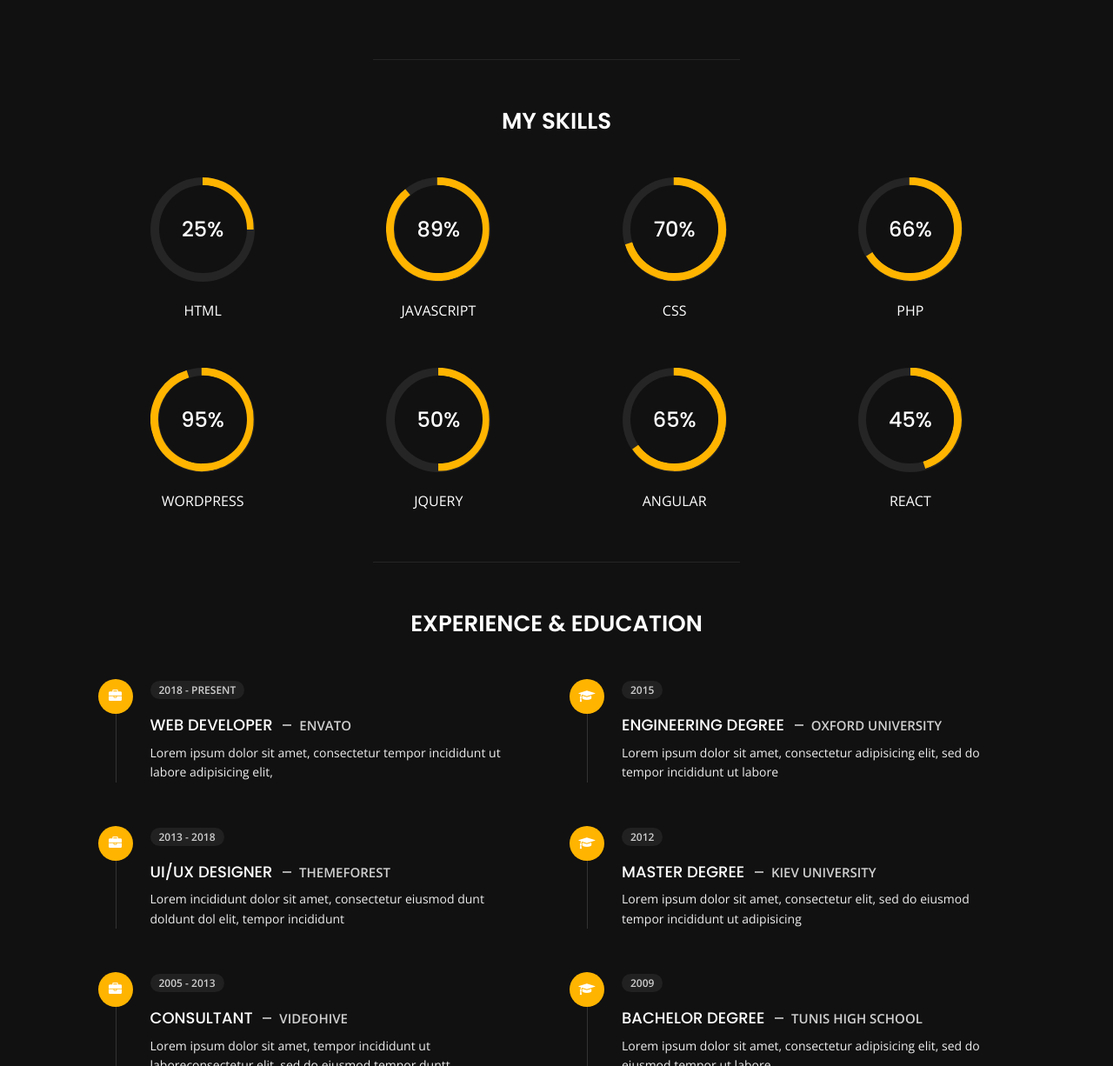
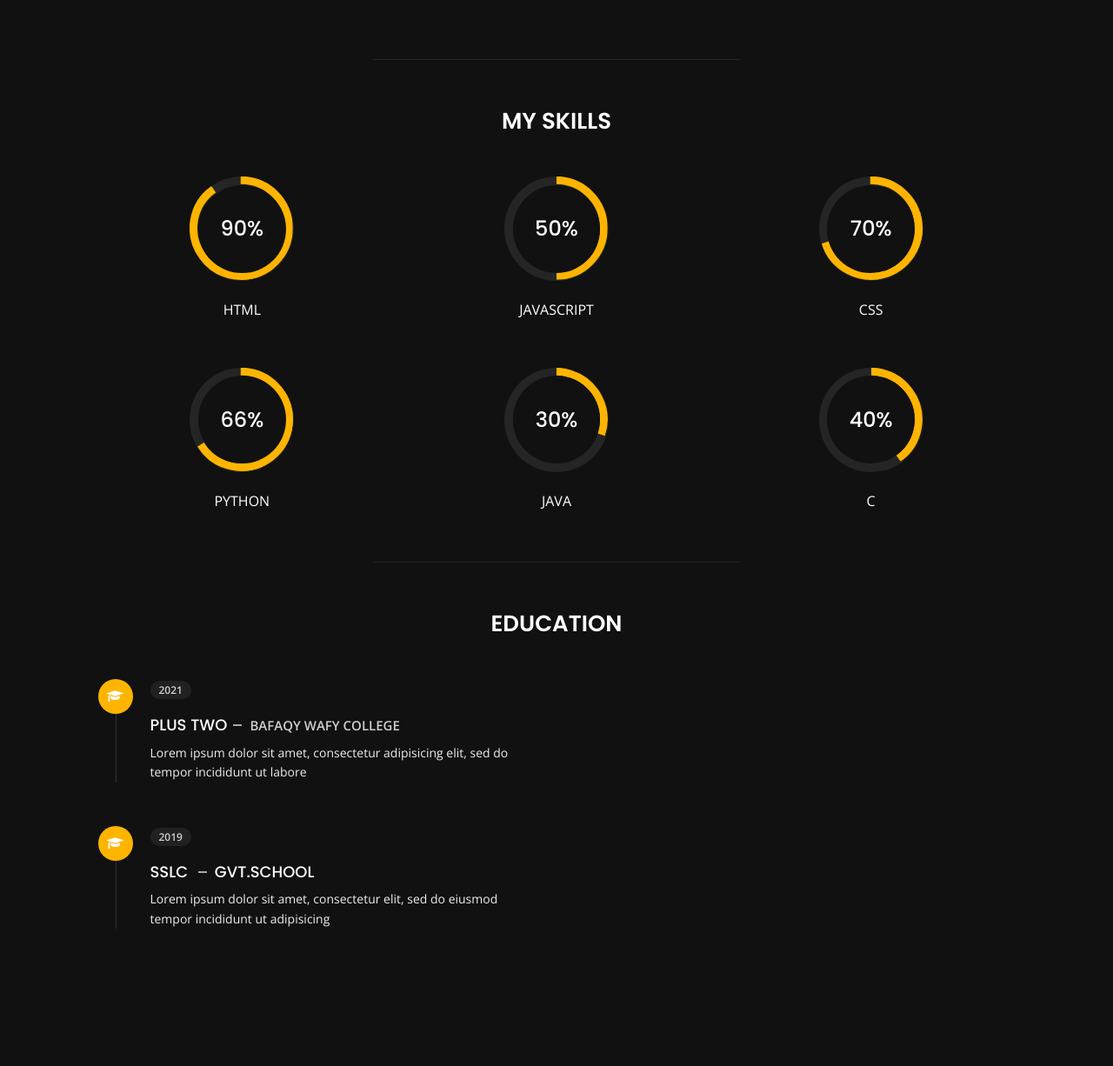
Before and after one commit to sersha01/I-m, a plain HTML site: page about.html in a window 1280 px wide. Shown: the part 569-1795 px from the top of the page at 87% size. After the commit the page ends 1707 px from the top, so only its background shows below. Drawn offline with nearby package versions, Linux system fonts and the light colour scheme.

Commit message:
some not importentchanges

```diff
--- a/about.html
+++ b/about.html
@@ -160,27 +160,21 @@
                     </div>
                     <div class="col-6">
                         <ul class="about-list list-unstyled open-sans-font">
-                            <li> <span class="title">first name :</span> <span class="value d-block d-sm-inline-block d-lg-block d-xl-inline-block">Steve</span> </li>
-                            <li> <span class="title">last name :</span> <span class="value d-block d-sm-inline-block d-lg-block d-xl-inline-block">Milner</span> </li>
-                            <li> <span class="title">Age :</span> <span class="value d-block d-sm-inline-block d-lg-block d-xl-inline-block">27 Years</span> </li>
-                            <li> <span class="title">Nationality :</span> <span class="value d-block d-sm-inline-block d-lg-block d-xl-inline-block">Tunisian</span> </li>
+                            <li> <span class="title">first name :</span> <span class="value d-block d-sm-inline-block d-lg-block d-xl-inline-block">Mohammed</span> </li>
+                            <li> <span class="title">last name :</span> <span class="value d-block d-sm-inline-block d-lg-block d-xl-inline-block">shafeeq</span> </li>
+                            <li> <span class="title">Age :</span> <span class="value d-block d-sm-inline-block d-lg-block d-xl-inline-block">18 Years</span> </li>
+                            <li> <span class="title">Nationality :</span> <span class="value d-block d-sm-inline-block d-lg-block d-xl-inline-block">Indian</span> </li>
                             <li> <span class="title">Freelance :</span> <span class="value d-block d-sm-inline-block d-lg-block d-xl-inline-block">Available</span> </li>
                         </ul>
                     </div>
                     <div class="col-6">
                         <ul class="about-list list-unstyled open-sans-font">
-                            <li> <span class="title">Address :</span> <span class="value d-block d-sm-inline-block d-lg-block d-xl-inline-block">Tunis</span> </li>
-                            <li> <span class="title">phone :</span> <span class="value d-block d-sm-inline-block d-lg-block d-xl-inline-block">+21621184010</span> </li>
-                            <li> <span class="title">Email :</span> <span class="value d-block d-sm-inline-block d-lg-block d-xl-inline-block">you@mail.com</span> </li>
-                            <li> <span class="title">Skype :</span> <span class="value d-block d-sm-inline-block d-lg-block d-xl-inline-block">steve.milner</span> </li>
-                            <li> <span class="title">langages :</span> <span class="value d-block d-sm-inline-block d-lg-block d-xl-inline-block">French, English</span> </li>
+                            <li> <span class="title">Address :</span> <span class="value d-block d-sm-inline-block d-lg-block d-xl-inline-block">India</span> </li>
+                            <li> <span class="title">phone :</span> <span class="value d-block d-sm-inline-block d-lg-block d-xl-inline-block">+919061427297</span> </li>
+                            <li> <span class="title">Email :</span> <span class="value d-block d-sm-inline-block d-lg-block d-xl-inline-block">skperson@mail.com</span> </li>
+                            <li> <span class="title">Skype :</span> <span class="value d-block d-sm-inline-block d-lg-block d-xl-inline-block">Mohammed.shafeeq</span> </li>
+                            <li> <span class="title">langages :</span> <span class="value d-block d-sm-inline-block d-lg-block d-xl-inline-block">Malayalam, English</span> </li>
                         </ul>
-                    </div>
-                    <div class="col-12 mt-3">
-                        <a class="button" href="#">
-                            <span class="button-text">Download CV</span>
-                            <span class="button-icon fa fa-download"></span>
-                        </a>
                     </div>
                 </div>
             </div>
@@ -190,25 +184,25 @@
                 <div class="row">
                     <div class="col-6">
                         <div class="box-stats with-margin">
-                            <h3 class="poppins-font position-relative">12</h3>
-                            <p class="open-sans-font m-0 position-relative text-uppercase">years of <span class="d-block">experience</span></p>
+                            <h3 class="poppins-font position-relative">1</h3>
+                            <p class="open-sans-font m-0 position-relative text-uppercase">years of <span class="d-block">study</span></p>
                         </div>
                     </div>
                     <div class="col-6">
                         <div class="box-stats with-margin">
-                            <h3 class="poppins-font position-relative">97</h3>
-                            <p class="open-sans-font m-0 position-relative text-uppercase">completed <span class="d-block">projects</span></p>
+                            <h3 class="poppins-font position-relative">9</h3>
+                            <p class="open-sans-font m-0 position-relative text-uppercase">completed <span class="d-block">task</span></p>
                         </div>
                     </div>
                     <div class="col-6">
                         <div class="box-stats">
-                            <h3 class="poppins-font position-relative">81</h3>
-                            <p class="open-sans-font m-0 position-relative text-uppercase">Happy<span class="d-block">customers</span></p>
+                            <h3 class="poppins-font position-relative">5</h3>
+                            <p class="open-sans-font m-0 position-relative text-uppercase">risky<span class="d-block">projects</span></p>
                         </div>
                     </div>
                     <div class="col-6">
                         <div class="box-stats">
-                            <h3 class="poppins-font position-relative">53</h3>
+                            <h3 class="poppins-font position-relative">3</h3>
                             <p class="open-sans-font m-0 position-relative text-uppercase">awards <span class="d-block">won</span></p>
                         </div>
                     </div>
@@ -222,9 +216,9 @@
             <div class="col-12">
                 <h3 class="text-uppercase pb-4 pb-sm-5 mb-3 mb-sm-0 text-left text-sm-center custom-title ft-wt-600">My Skills</h3>
             </div>
-            <div class="col-6 col-md-3 mb-3 mb-sm-5">
-                <div class="c100 p25">
-                    <span>25%</span>
+            <div class="col-6 col-md-4 mb-3 mb-sm-5">
+                <div class="c100 p90">
+                    <span>90%</span>
                     <div class="slice">
                         <div class="bar"></div>
                         <div class="fill"></div>
@@ -232,9 +226,9 @@
                 </div>
                 <h6 class="text-uppercase open-sans-font text-center mt-2 mt-sm-4">html</h6>
             </div>
-            <div class="col-6 col-md-3 mb-3 mb-sm-5">
-                <div class="c100 p89">
-                    <span>89%</span>
+            <div class="col-6 col-md-4 mb-3 mb-sm-5">
+                <div class="c100 p50">
+                    <span>50%</span>
                     <div class="slice">
                         <div class="bar"></div>
                         <div class="fill"></div>
@@ -242,7 +236,7 @@
                 </div>
                 <h6 class="text-uppercase open-sans-font text-center mt-2 mt-sm-4">javascript</h6>
             </div>
-            <div class="col-6 col-md-3 mb-3 mb-sm-5">
+            <div class="col-6 col-md-4 mb-3 mb-sm-5">
                 <div class="c100 p70">
                     <span>70%</span>
                     <div class="slice">
@@ -252,7 +246,7 @@
                 </div>
                 <h6 class="text-uppercase open-sans-font text-center mt-2 mt-sm-4">css</h6>
             </div>
-            <div class="col-6 col-md-3 mb-3 mb-sm-5">
+            <div class="col-6 col-md-4 mb-3 mb-sm-5">
                 <div class="c100 p66">
                     <span>66%</span>
                     <div class="slice">
@@ -260,47 +254,26 @@
                         <div class="fill"></div>
                     </div>
                 </div>
-                <h6 class="text-uppercase open-sans-font text-center mt-2 mt-sm-4">php</h6>
-            </div>
-            <div class="col-6 col-md-3 mb-3 mb-sm-5">
-                <div class="c100 p95">
-                    <span>95%</span>
+                <h6 class="text-uppercase open-sans-font text-center mt-2 mt-sm-4">python</h6>
+            </div><div class="col-6 col-md-4 mb-3 mb-sm-5">
+                <div class="c100 p30">
+                    <span>30%</span>
                     <div class="slice">
                         <div class="bar"></div>
                         <div class="fill"></div>
                     </div>
                 </div>
-                <h6 class="text-uppercase open-sans-font text-center mt-2 mt-sm-4">wordpress</h6>
+                <h6 class="text-uppercase open-sans-font text-center mt-2 mt-sm-4">java</h6>
             </div>
-            <div class="col-6 col-md-3 mb-3 mb-sm-5">
-                <div class="c100 p50">
-                    <span>50%</span>
+            <div class="col-6 col-md-4 mb-3 mb-sm-5">
+                <div class="c100 p40">
+                    <span>40%</span>
                     <div class="slice">
                         <div class="bar"></div>
                         <div class="fill"></div>
                     </div>
                 </div>
-                <h6 class="text-uppercase open-sans-font text-center mt-2 mt-sm-4">jquery</h6>
-            </div>
-            <div class="col-6 col-md-3 mb-3 mb-sm-5">
-                <div class="c100 p65">
-                    <span>65%</span>
-                    <div class="slice">
-                        <div class="bar"></div>
-                        <div class="fill"></div>
-                    </div>
-                </div>
-                <h6 class="text-uppercase open-sans-font text-center mt-2 mt-sm-4">angular</h6>
-            </div>
-            <div class="col-6 col-md-3 mb-3 mb-sm-5">
-                <div class="c100 p45">
-                    <span>45%</span>
-                    <div class="slice">
-                        <div class="bar"></div>
-                        <div class="fill"></div>
-                    </div>
-                </div>
-                <h6 class="text-uppercase open-sans-font text-center mt-2 mt-sm-4">react</h6>
+                <h6 class="text-uppercase open-sans-font text-center mt-2 mt-sm-4">c</h6>
             </div>
         </div>
         <!-- Skills Ends -->
@@ -308,37 +281,7 @@
         <!-- Experience & Education Starts -->
         <div class="row">
             <div class="col-12">
-                <h3 class="text-uppercase pb-5 mb-0 text-left text-sm-center custom-title ft-wt-600">Experience <span>&</span> Education</h3>
-            </div>
-            <div class="col-lg-6 m-15px-tb">
-                <div class="resume-box">
-                    <ul>
-                        <li>
-                            <div class="icon">
-                                <i class="fa fa-briefcase"></i>
-                            </div>
-                            <span class="time open-sans-font text-uppercase">2018 - Present</span>
-                            <h5 class="poppins-font text-uppercase">Web Developer <span class="place open-sans-font">Envato</span></h5>
-                            <p class="open-sans-font">Lorem ipsum dolor sit amet, consectetur tempor incididunt ut labore adipisicing elit, </p>
-                        </li>
-                        <li>
-                            <div class="icon">
-                                <i class="fa fa-briefcase"></i>
-                            </div>
-                            <span class="time open-sans-font text-uppercase">2013 - 2018</span>
-                            <h5 class="poppins-font text-uppercase">UI/UX Designer <span class="place open-sans-font">Themeforest</span></h5>
-                            <p class="open-sans-font">Lorem incididunt dolor sit amet, consectetur eiusmod dunt doldunt dol elit, tempor incididunt</p>
-                        </li>
-                        <li>
-                            <div class="icon">
-                                <i class="fa fa-briefcase"></i>
-                            </div>
-                            <span class="time open-sans-font text-uppercase">2005 - 2013</span>
-                            <h5 class="poppins-font text-uppercase">Consultant <span class="place open-sans-font">Videohive</span></h5>
-                            <p class="open-sans-font">Lorem ipsum dolor sit amet, tempor incididunt ut laboreconsectetur elit, sed do eiusmod tempor duntt</p>
-                        </li>
-                    </ul>
-                </div>
+                <h3 class="text-uppercase pb-5 mb-0 text-left text-sm-center custom-title ft-wt-600"> Education</h3>
             </div>
             <div class="col-lg-6 m-15px-tb">
                 <div class="resume-box">
@@ -347,25 +290,17 @@
                             <div class="icon">
                                 <i class="fa fa-graduation-cap"></i>
                             </div>
-                            <span class="time open-sans-font text-uppercase">2015</span>
-                            <h5 class="poppins-font text-uppercase">Engineering Degree <span class="place open-sans-font">Oxford University</span></h5>
+                            <span class="time open-sans-font text-uppercase">2021</span>
+                            <h5 class="poppins-font text-uppercase">plus two<span class="place open-sans-font">Bafaqy wafy college</span></h5>
                             <p class="open-sans-font">Lorem ipsum dolor sit amet, consectetur adipisicing elit, sed do tempor incididunt ut labore</p>
                         </li>
                         <li>
                             <div class="icon">
                                 <i class="fa fa-graduation-cap"></i>
                             </div>
-                            <span class="time open-sans-font text-uppercase">2012</span>
-                            <h5 class="poppins-font text-uppercase">Master Degree <span class="place open-sans-font">Kiev University</span></h5>
+                            <span class="time open-sans-font text-uppercase">2019</span>
+                            <h5 class="poppins-font text-uppercase">SSLC <span class="place open-sans-font"></span>Gvt.School</h5>
                             <p class="open-sans-font">Lorem ipsum dolor sit amet, consectetur elit, sed do eiusmod tempor incididunt ut adipisicing</p>
-                        </li>
-                        <li>
-                            <div class="icon">
-                                <i class="fa fa-graduation-cap"></i>
-                            </div>
-                            <span class="time open-sans-font text-uppercase">2009</span>
-                            <h5 class="poppins-font text-uppercase">Bachelor Degree <span class="place open-sans-font">Tunis High School</span></h5>
-                            <p class="open-sans-font">Lorem ipsum dolor sit amet, consectetur adipisicing elit, sed do eiusmod tempor ut labore</p>
                         </li>
                     </ul>
                 </div>
```
Also changed, not shown: contact.html (+3 -3 lines).
